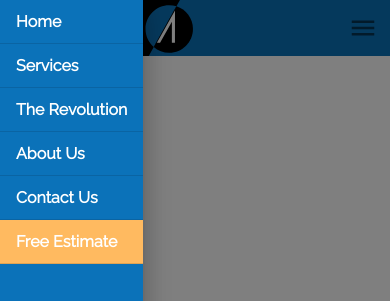
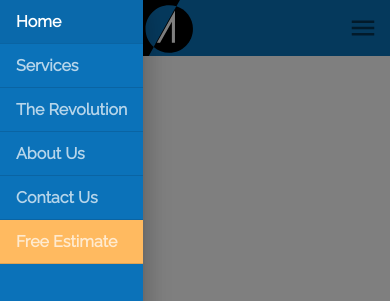
Before and after one commit to Madalin-Antonoiu/Material-UI-Learning, a React (Create React App) app: page / in a window 390 px wide. Both pictures are taken after a click on the button 363 px from the left and 28 px from the top of the page. Shown: the top 301 px of the page. Built offline with nearby package versions, Linux system fonts and the light colour scheme; a web font is replaced by a local one.

Commit message:
Lists - Selection (and Network test of the site on my phone)

```diff
--- a/src/components/ui/Header.js
+++ b/src/components/ui/Header.js
@@ -100,10 +100,14 @@
     },
     drawerItem: {
         ...theme.typography.tab,
-        color: "white"
+        color: "white",
+        opacity: 0.7
     },
     drawerItemEstimate: {
         background: theme.palette.common.orange
+    },
+    drawerItemSelected: {
+        opacity: 1
     }
 }))
 
@@ -222,23 +226,23 @@
             >
 
                 <List disablePadding>
-                    <ListItem onClick={() => setOpenDrawer(false)} divider button component={Link} to="/">
-                        <ListItemText className={classes.drawerItem} disableTypography>Home</ListItemText>
+                    <ListItem selected={value === 0} onClick={() => { setOpenDrawer(false); setValue(0) }} divider button component={Link} to="/">
+                        <ListItemText className={value === 0 ? [classes.drawerItem, classes.drawerItemSelected] : classes.drawerItem} disableTypography>Home</ListItemText>
                     </ListItem>
-                    <ListItem onClick={() => setOpenDrawer(false)} divider button component={Link} to="/services">
-                        <ListItemText className={classes.drawerItem} disableTypography>Services</ListItemText>
+                    <ListItem selected={value === 1} onClick={() => { setOpenDrawer(false); setValue(1) }} divider button component={Link} to="/services">
+                        <ListItemText className={value === 1 ? [classes.drawerItem, classes.drawerItemSelected] : classes.drawerItem} disableTypography>Services</ListItemText>
                     </ListItem>
-                    <ListItem onClick={() => setOpenDrawer(false)} divider button component={Link} to="/revolution">
-                        <ListItemText className={classes.drawerItem} disableTypography>The Revolution</ListItemText>
+                    <ListItem selected={value === 2} onClick={() => { setOpenDrawer(false); setValue(2) }} divider button component={Link} to="/revolution">
+                        <ListItemText className={value === 2 ? [classes.drawerItem, classes.drawerItemSelected] : classes.drawerItem} disableTypography>The Revolution</ListItemText>
                     </ListItem>
-                    <ListItem onClick={() => setOpenDrawer(false)} divider button component={Link} to="/about">
-                        <ListItemText className={classes.drawerItem} disableTypography>About Us</ListItemText>
+                    <ListItem selected={value === 3} onClick={() => { setOpenDrawer(false); setValue(3) }} divider button component={Link} to="/about">
+                        <ListItemText className={value === 3 ? [classes.drawerItem, classes.drawerItemSelected] : classes.drawerItem} disableTypography>About Us</ListItemText>
                     </ListItem>
-                    <ListItem onClick={() => setOpenDrawer(false)} divider button component={Link} to="/contact">
-                        <ListItemText className={classes.drawerItem} disableTypography>Contact Us</ListItemText>
+                    <ListItem selected={value === 4} onClick={() => { setOpenDrawer(false); setValue(4) }} divider button component={Link} to="/contact">
+                        <ListItemText className={value === 4 ? [classes.drawerItem, classes.drawerItemSelected] : classes.drawerItem} disableTypography>Contact Us</ListItemText>
                     </ListItem>
-                    <ListItem className={classes.drawerItemEstimate} onClick={() => setOpenDrawer(false)} divider button component={Link} to="/estimate">
-                        <ListItemText className={classes.drawerItem} disableTypography>Free Estimate</ListItemText>
+                    <ListItem selected={value === 5} className={classes.drawerItemEstimate} onClick={() => { setOpenDrawer(false); setValue(5) }} divider button component={Link} to="/estimate">
+                        <ListItemText className={value === 5 ? [classes.drawerItem, classes.drawerItemSelected] : classes.drawerItem} disableTypography>Free Estimate</ListItemText>
                     </ListItem>
                 </List>
 
```
